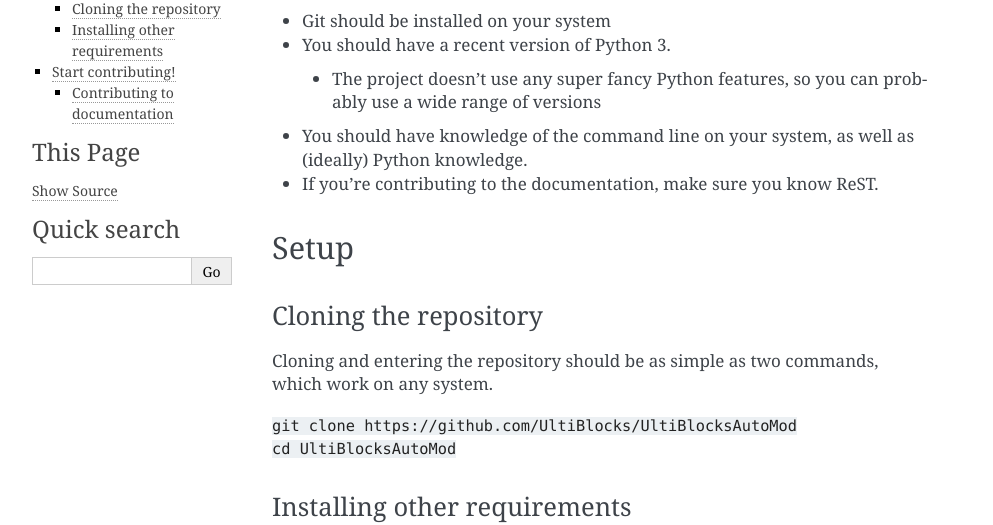
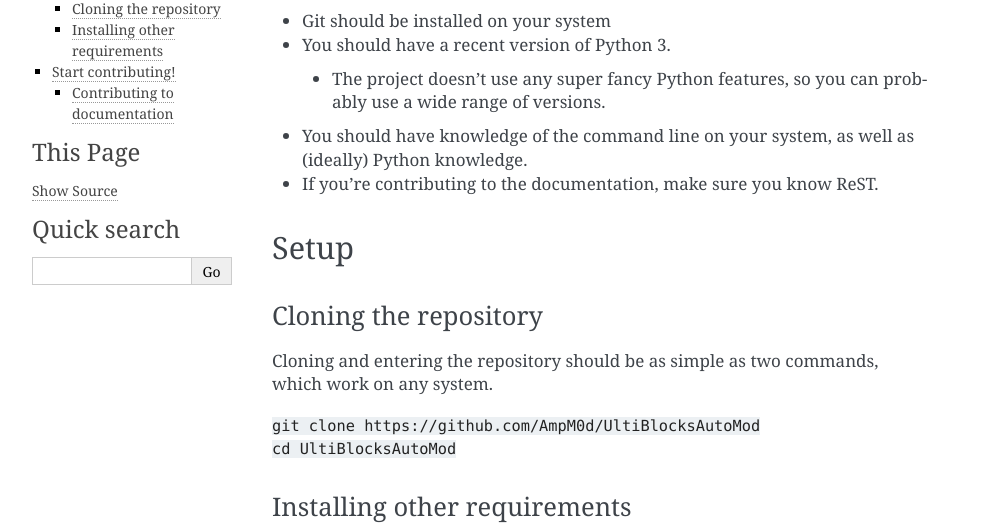
Before and after one commit to AmpM0d/AmpBot, a Sphinx documentation site: the page built from docs/setup.rst, in a window 1280 px wide. Shown: the part 159-684 px from the top of the page, without its empty margins (148-1141 px from the left). Built offline with Sphinx 7.4.7, drawn with Linux system fonts in a browser that asks for light colours.

Commit message:
Update setup.rst

```diff
--- a/docs/setup.rst
+++ b/docs/setup.rst
@@ -6,7 +6,7 @@ Prerequisites
 * Git should be installed on your system
 * You should have a recent version of Python 3.
 
- * The project doesn't use any super fancy Python features, so you can probably use a wide range of versions
+ * The project doesn't use any super fancy Python features, so you can probably use a wide range of versions.
 
 * You should have knowledge of the command line on your system, as well as (ideally) Python knowledge.
 * If you're contributing to the documentation, make sure you know ReST.
@@ -18,7 +18,7 @@ Cloning the repository
 ----------------------
 Cloning and entering the repository should be as simple as two commands, which work on any system.
 
-| ``git clone https://github.com/UltiBlocks/UltiBlocksAutoMod``
+| ``git clone https://github.com/AmpM0d/UltiBlocksAutoMod``
 | ``cd UltiBlocksAutoMod``
 
 Installing other requirements
```
